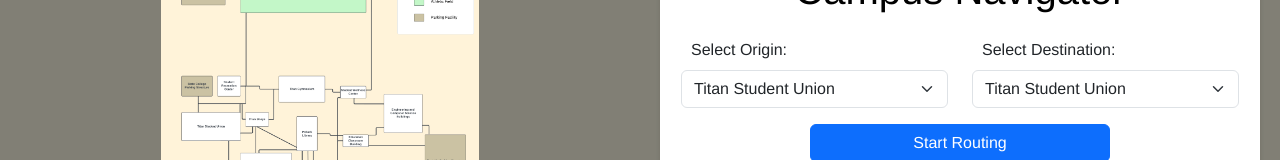
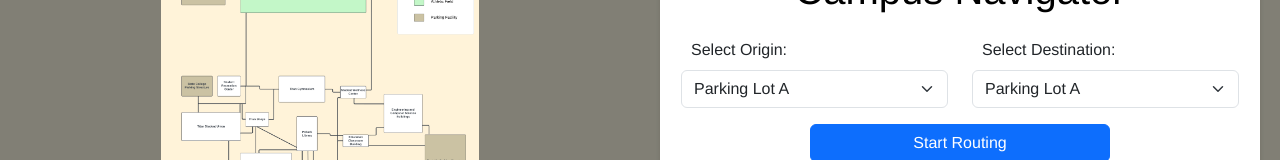
Before and after one commit to ChristopherZinati/CSUF-Campus-Navigator, a plain HTML site: page index.html in a window 1280 px wide. Shown: the part 153-313 px from the top of the page. Drawn offline with nearby package versions, Linux system fonts and the light colour scheme.

Commit message:
added new locations to dropdown menus in frontend

```diff
--- a/index.html
+++ b/index.html
@@ -39,19 +39,53 @@
                         <div class="col-md-6">
                             <label for="origin" class="form-label">Select Origin:</label>
                             <select id="origin" class="form-select">
-                                <option value="A">Titan Student Union</option>
-                                <option value="B">State College Parking Structure</option>
-                                <option value="C">Pollack Library</option>
-                                <option value="D">Clayes Performing Arts Center</option>
+                                <option value="A">Parking Lot A </A></option>
+                                <option value="B">Parking Lot G</option>
+                                <option value="C">Titan Stadium/Goodwin Field</option>
+                                <option value="D">State College Parking Structure</option>
+                                <option value="E">Student Recreation Center</option>
+                                <option value="F">Titan Shops</option>
+                                <option value="G">Titan Gymnasium</option>
+                                <option value="H">Student Wellness Center</option>
+                                <option value="I">Pollack Library</option>
+                                <option value="J">Engineering and Computer Science Buildings</option>
+                                <option value="K">Education Classroom Building</option>
+                                <option value="L">Eastside Parking Structure</option>
+                                <option value="M">Titan Student Union</option>
+                                <option value="N">Clayes Performing Arts Center</option>
+                                <option value="O">McCarthy Hall</option>
+                                <option value="P">Dan Black Hall</option>
+                                <option value="Q">Langsdorf Hall</option>
+                                <option value="R">Gordon Hall</option>
+                                <option value="S">Mihaylo Hall</option>
+                                <option value="T">Nutwood Parking Structure</option>
+                                <option value="U">Humanities/Social Sciences</option>
                             </select>
                         </div>
                         <div class="col-md-6">
                             <label for="destination" class="form-label">Select Destination:</label>
                             <select id="destination" class="form-select">
-                                <option value="A">Titan Student Union</option>
-                                <option value="B">State College Parking Structure</option>
-                                <option value="C">Pollack Library</option>
-                                <option value="D">Clayes Performing Arts Center</option>
+                                <option value="A">Parking Lot A </A></option>
+                                <option value="B">Parking Lot G</option>
+                                <option value="C">Titan Stadium/Goodwin Field</option>
+                                <option value="D">State College Parking Structure</option>
+                                <option value="E">Student Recreation Center</option>
+                                <option value="F">Titan Shops</option>
+                                <option value="G">Titan Gymnasium</option>
+                                <option value="H">Student Wellness Center</option>
+                                <option value="I">Pollack Library</option>
+                                <option value="J">Engineering and Computer Science Buildings</option>
+                                <option value="K">Education Classroom Building</option>
+                                <option value="L">Eastside Parking Structure</option>
+                                <option value="M">Titan Student Union</option>
+                                <option value="N">Clayes Performing Arts Center</option>
+                                <option value="O">McCarthy Hall</option>
+                                <option value="P">Dan Black Hall</option>
+                                <option value="Q">Langsdorf Hall</option>
+                                <option value="R">Gordon Hall</option>
+                                <option value="S">Mihaylo Hall</option>
+                                <option value="T">Nutwood Parking Structure</option>
+                                <option value="U">Humanities/Social Sciences</option>
                             </select>
                         </div>
                     </div>
```
